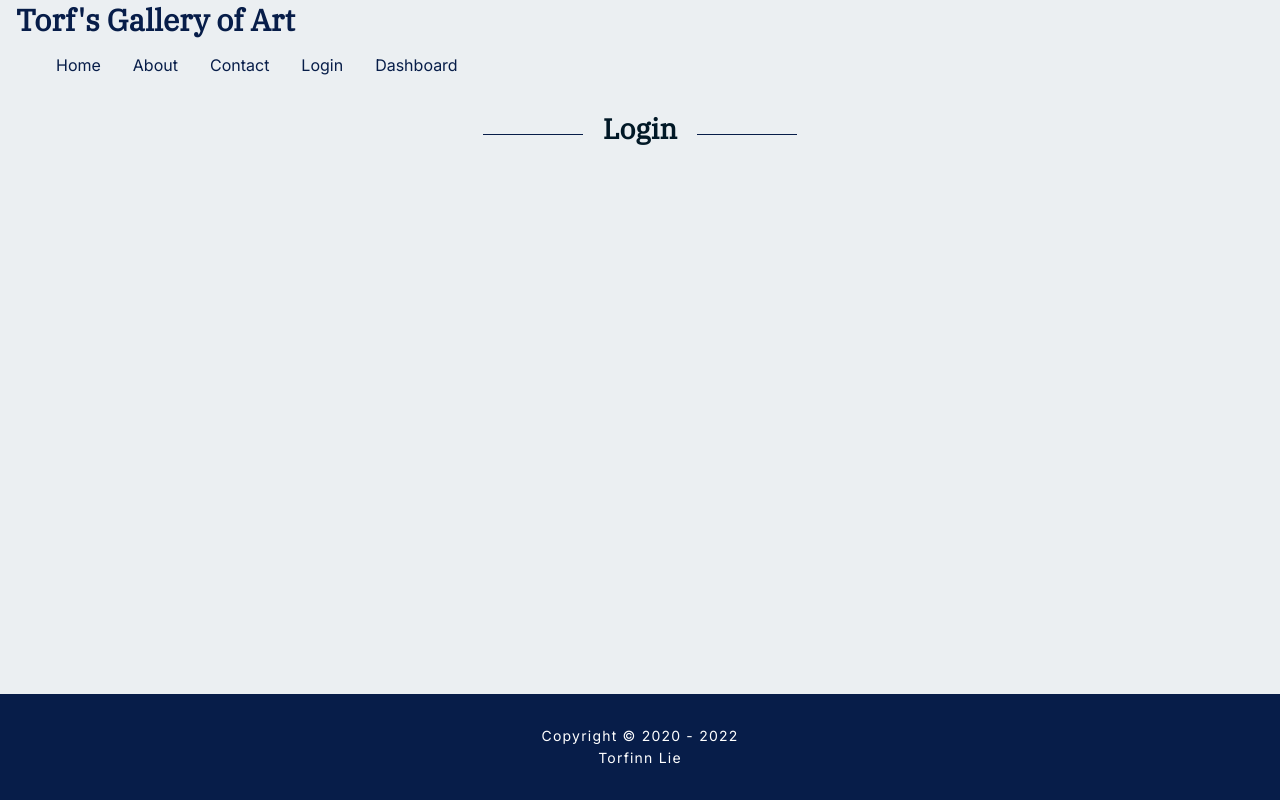
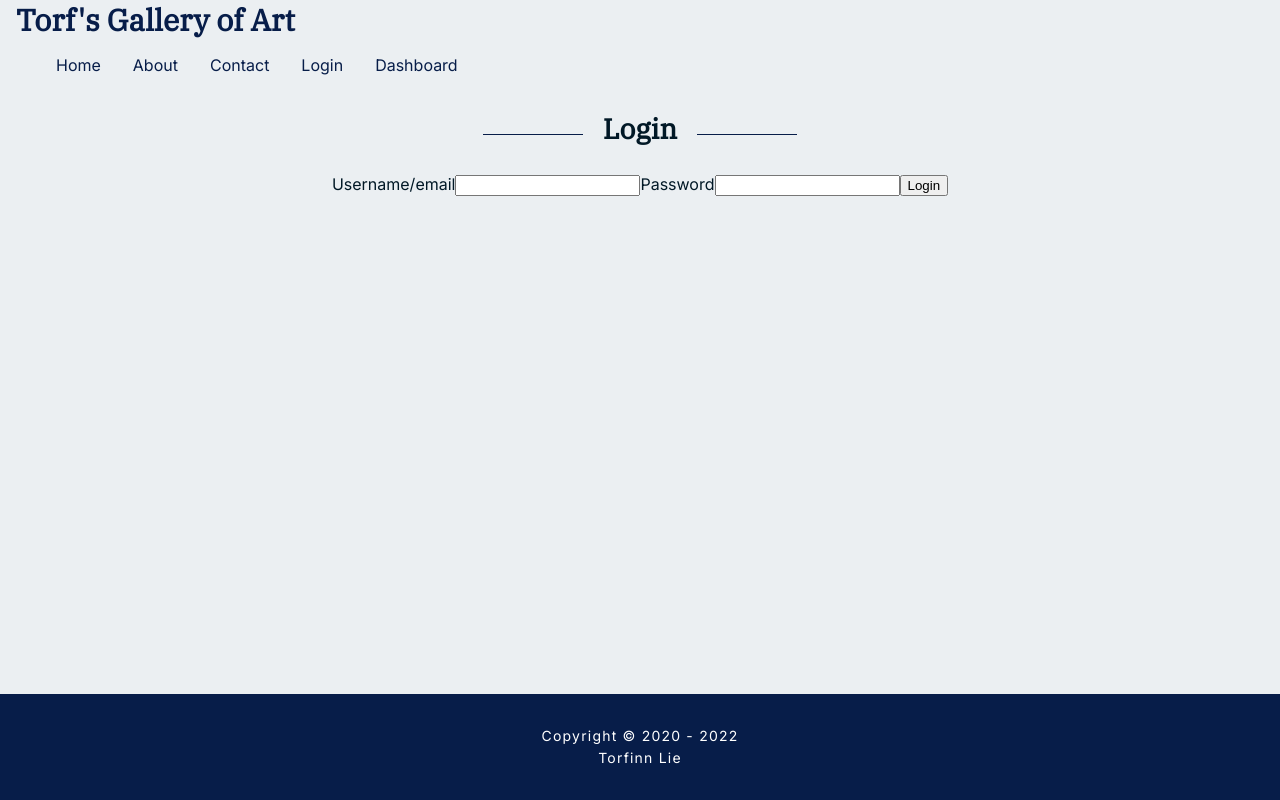
Before and after one commit to lunadragon06/torfs-art-gallery, a React (Create React App) app: page /login in a window 1280 px wide. Built offline with nearby package versions, Linux system fonts and the light colour scheme.

Commit message:
Update Login.js

```diff
--- a/src/components/pages/Login.js
+++ b/src/components/pages/Login.js
@@ -4,6 +4,13 @@ export default function Login() {
 	return (
 		<>
 			<Heading content="Login" />
+			<form>
+                <label htmlFor="uname">Username/email</label>
+                    <input type="text" name="uname" required />
+                <label htmlFor="psw">Password</label>
+                    <input type="password" name="psw" required />
+                <button className="loginbtn" type="submit">Login</button>
+            </form>
 		</>
 	);
 }
```
